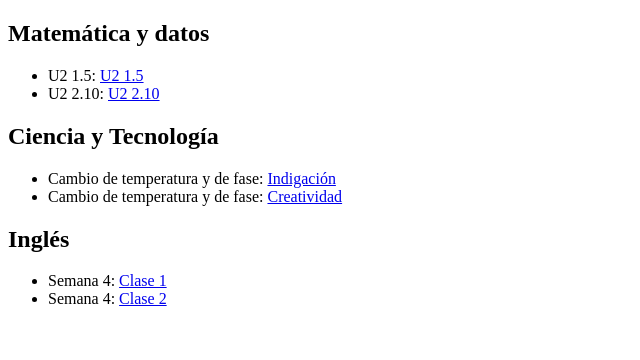
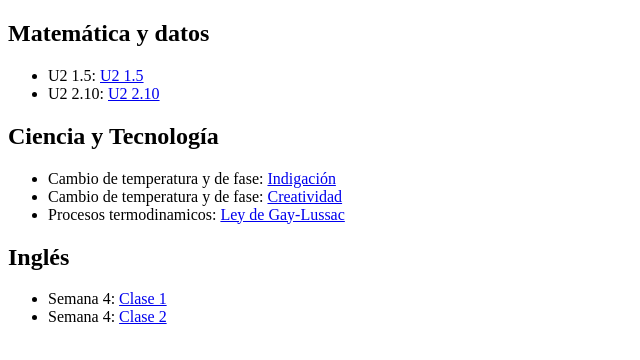
Before and after one commit to oscarmejia25/centro_escolar, a plain HTML site: page pages/grado9.html in a window 1280 px wide. Shown: the whole page, without its empty margins (0-640 px from the left). Drawn offline with Linux system fonts and the light colour scheme.

Commit message:
Update grado9.html

```diff
--- a/pages/grado9.html
+++ b/pages/grado9.html
@@ -15,6 +15,7 @@
     <ul>
         <li>Cambio de temperatura y de fase: <a href="u2_cft_indagacion.html">Indigación</a></li>
         <li>Cambio de temperatura y de fase: <a href="u2_cft_creatividad.html">Creatividad</a></li>
+        <li>Procesos termodinamicos: <a href="9u2_pt.html">Ley de Gay-Lussac</a></li>
     </ul>
     <h2>Inglés</h2>
     <ul>
```
